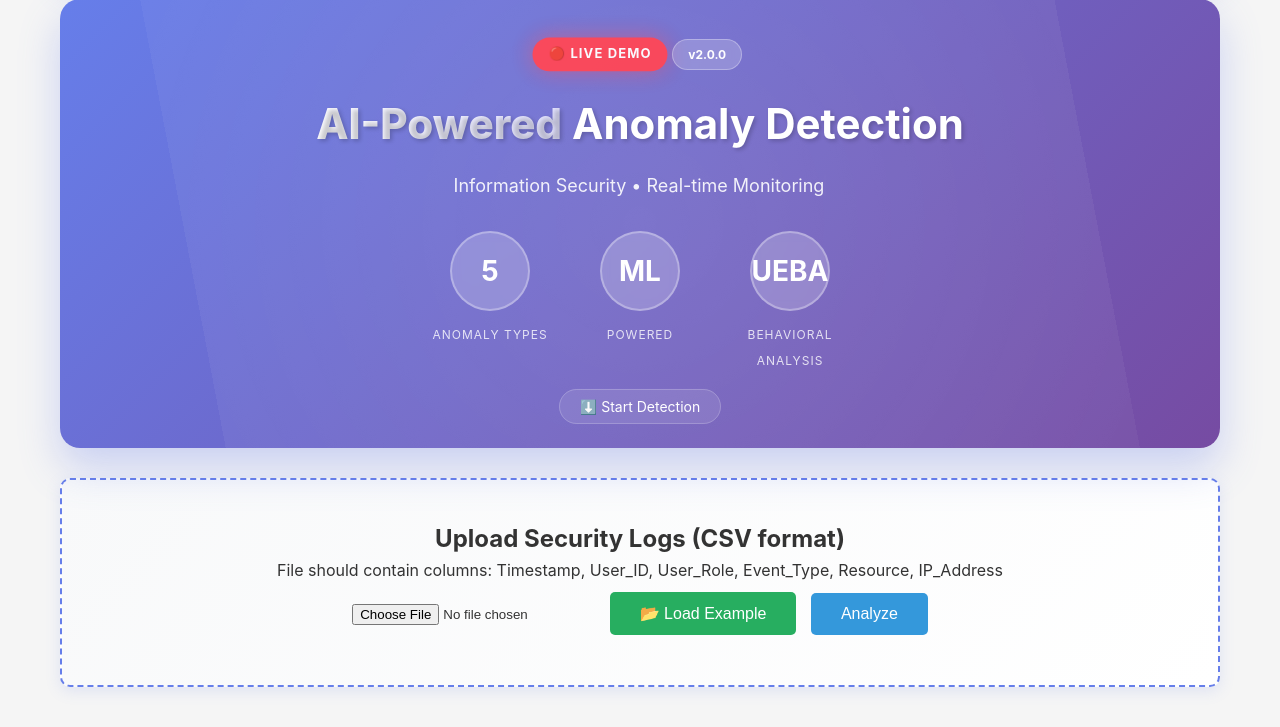
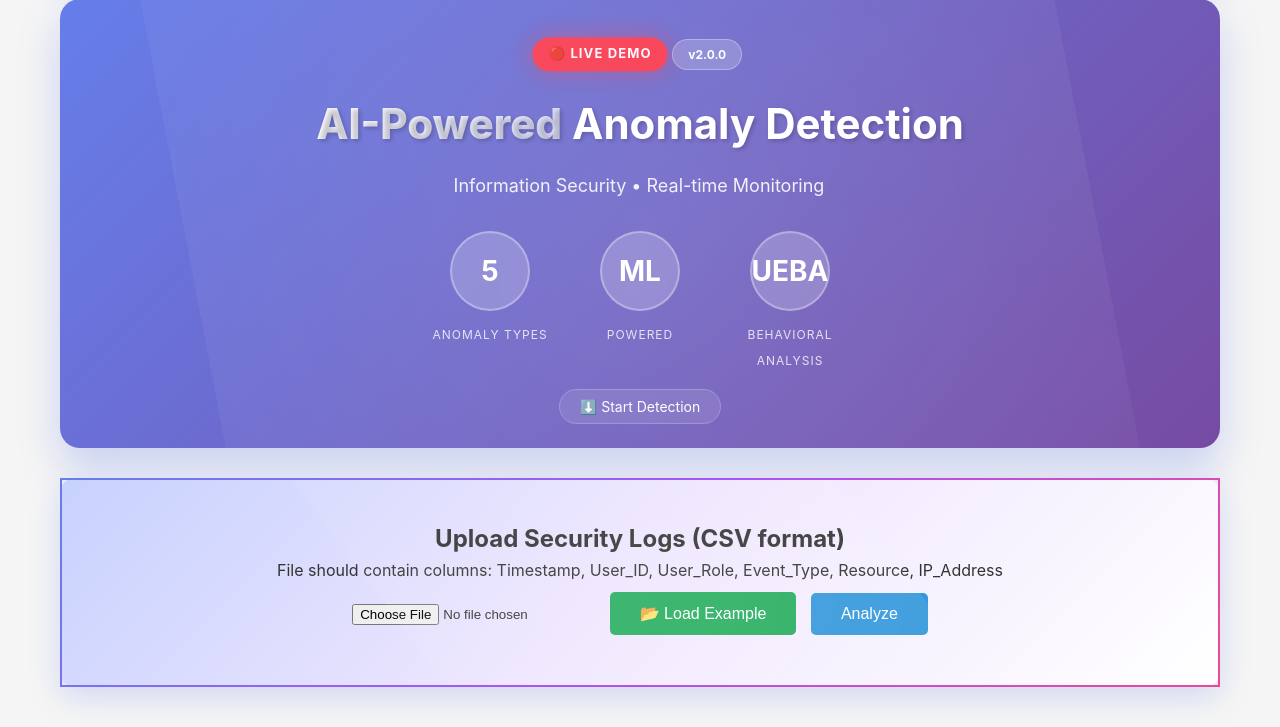
Before and after one commit to Jane-byte-der/diploma-AI-security-, a Flask app: page / in a window 1280 px wide. Shown: the part 242-969 px from the top of the page. Run offline with Flask 3, Linux system fonts and the light colour scheme; data that the repository does not hold is empty.

Commit message:
Update index.html

```diff
--- a/ai-security-platform/frontend/templates/index.html
+++ b/ai-security-platform/frontend/templates/index.html
@@ -46,21 +46,44 @@ header .subtitle {
 }
 
         .upload-area {
-    background: linear-gradient(135deg, #f8f9fa, #ffffff);
+    background: linear-gradient(135deg, #c7d2fe 0%, #f0e7fe 50%, #ffffff 100%);
     padding: 40px;
-    border-radius: 10px;
-    box-shadow: 0 4px 15px rgba(102,126,234,0.15);
+    border-radius: 15px;
+    box-shadow: 0 10px 30px rgba(102,126,234,0.25);
     text-align: center;
-    border: 2px dashed #667eea;
+    border: 2px solid transparent;
+    border-image: linear-gradient(135deg, #667eea, #a855f7, #ec4899);
+    border-image-slice: 1;
     margin-bottom: 20px;
-    transition: all 0.3s ease;
+    transition: all 0.4s cubic-bezier(0.175, 0.885, 0.32, 1.275);
+    position: relative;
+    overflow: hidden;
+}
+
+.upload-area::before {
+    content: '';
+    position: absolute;
+    top: -50%;
+    left: -50%;
+    width: 200%;
+    height: 200%;
+    background: radial-gradient(circle, rgba(255,255,255,0.3) 0%, transparent 70%);
+    animation: shimmer 6s infinite;
+    pointer-events: none;
 }
 
 .upload-area:hover {
-    border-color: #764ba2;
-    background: linear-gradient(135deg, #ffffff, #f0f2ff);
-    box-shadow: 0 8px 25px rgba(102,126,234,0.25);
-    transform: translateY(-2px);
+    background: linear-gradient(135deg, #d9e2ff 0%, #f8f0ff 70%, #ffffff 100%);
+    border-image: linear-gradient(135deg, #a855f7, #ec4899, #667eea);
+    border-image-slice: 1;
+    box-shadow: 0 20px 40px rgba(102,126,234,0.4);
+    transform: translateY(-4px) scale(1.01);
+}
+
+@keyframes shimmer {
+    0% { transform: rotate(0deg) scale(1); opacity: 0.3; }
+    50% { transform: rotate(180deg) scale(1.2); opacity: 0.5; }
+    100% { transform: rotate(360deg) scale(1); opacity: 0.3; }
 }
 
         input[type="file"] {
```
